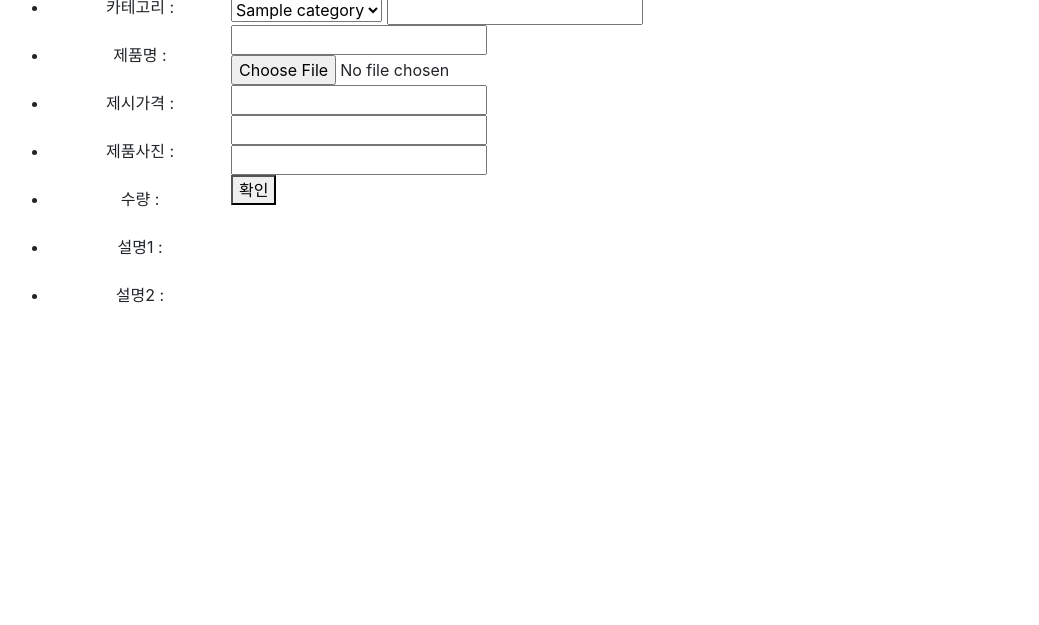
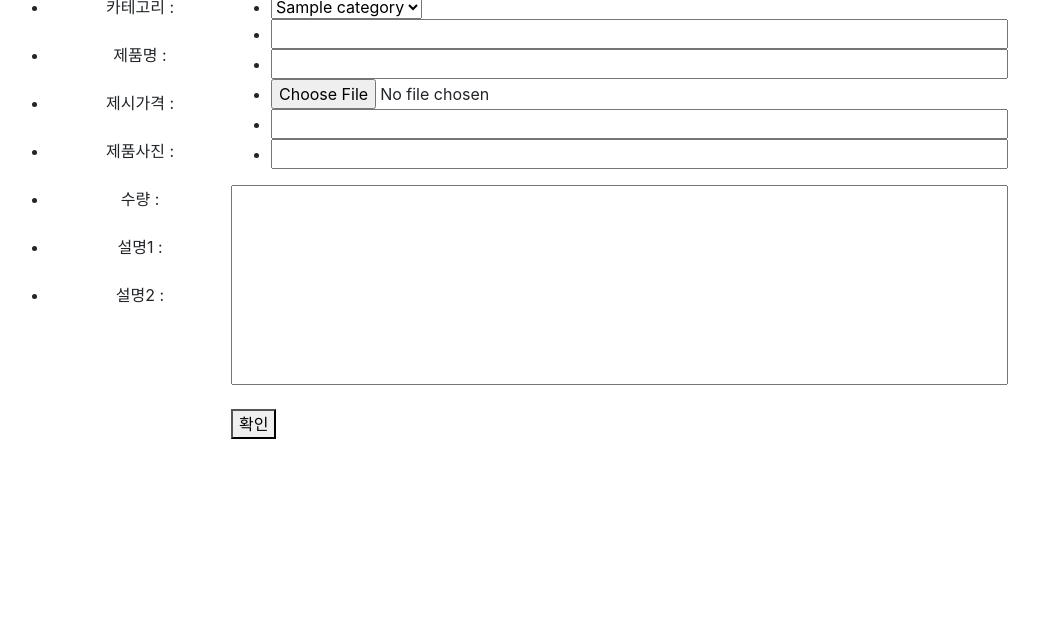
Before and after one commit to plenilune3/secondhand_market, a Django app: template shop/templates/shop/write.html in a window 1280 px wide. Shown: the part 137-762 px from the top of the page, without its empty margins (76-1115 px from the left). Run offline with Django 3.2, Linux system fonts and the light colour scheme; a user stored in the database is signed in; tables that the repository leaves empty hold one stand-in row (values such as "Sample post"); the template is opened without the code that fills it: values that come from a table or form of the project are taken from there, most other values are stand-ins (such as "Sample title", 1, 10 or a date in 2020); some libraries are stand-ins or nearby versions.

Commit message:
write.html 노가다

```diff
--- a/shop/templates/shop/write.html
+++ b/shop/templates/shop/write.html
@@ -16,19 +16,25 @@
             <li> 설명2  : <br><br></li>
         </ul>
     </div>
-        <select name="category" id="">
-            {% for i in category %}
-            <option value="{{ i }}">{{ i }}</option>
-            {% endfor %}
-        </select>
-        <input type="text" name="name" ><br>
-        <input type="text" name="price"><br>
-        <input type="file" name="image"><br>
-        <input type="text" name="description"><br>
-        <input type="text" name="meta_description" id=""><br>
-        <input type="text" name="stock" id=""><br>
+    <div style="width: 70%; height: 150px; float: left;">
+        <ul>
+            <li>
+                <select name="category" id="">
+                    {% for i in category %}
+                    <option value="{{ i }}">{{ i }}</option>
+                    {% endfor %}
+                </select>
+            </li>
+            <li><input type="text" name="name" style="width: 100%;" ><br></li>
+            <li><input type="text" name="price" style="width: 100%;"><br></li>
+            <li><input type="file" name="image" style="width: 100%;"><br></li>
+            <li><input type="text" name="stock" id="" style="width: 100%;"><br></li>
+            <li><input type="text" name="description" style="width: 100%;"><br></li>
+        </ul>
+        <input type="text" name="meta_description" id="" style="width: 100%; height:200px"><br><br>
         <input type="hidden" name="user_id" value="{{ user.username }}">
         <button type="submit" name="is_up" value="write"> 확인 </button>
+    </div>
     </form>
     {% else %}
     <h1>로그인이 필요합니다!!</h1>
```
